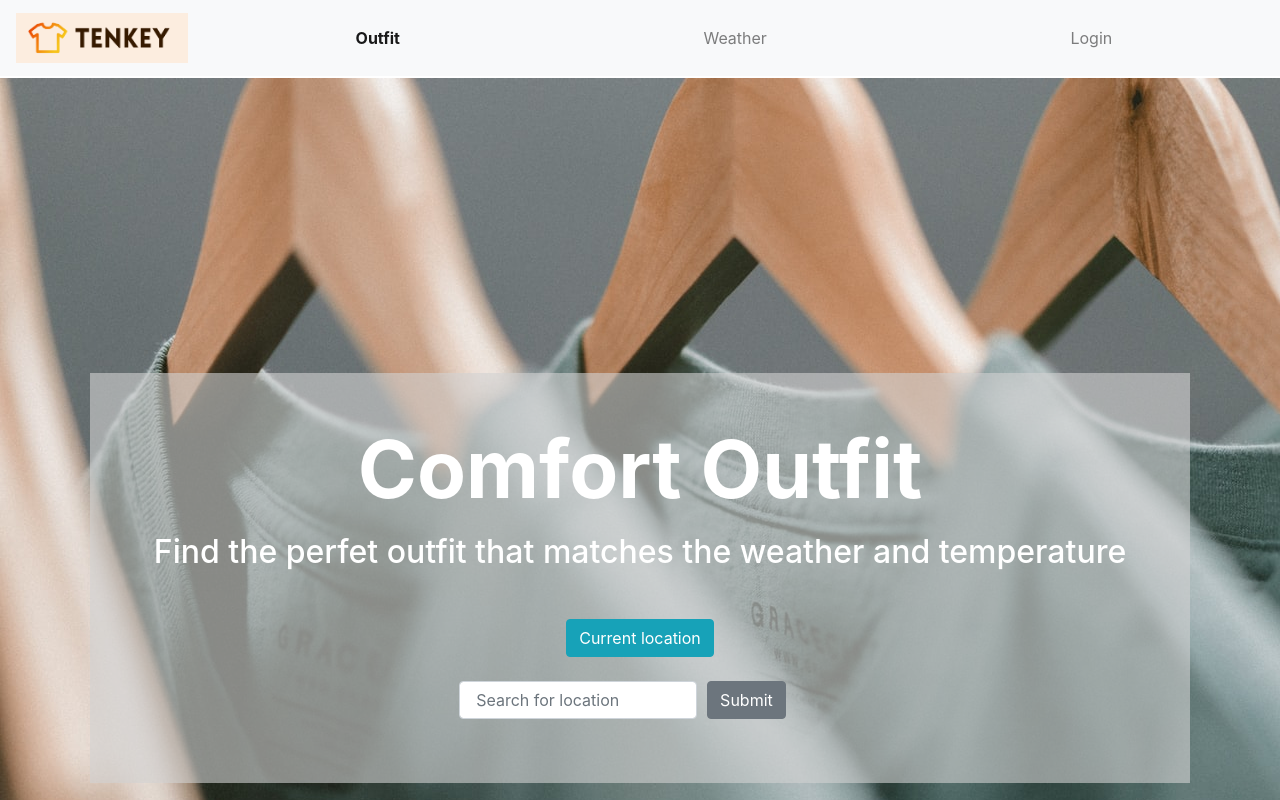
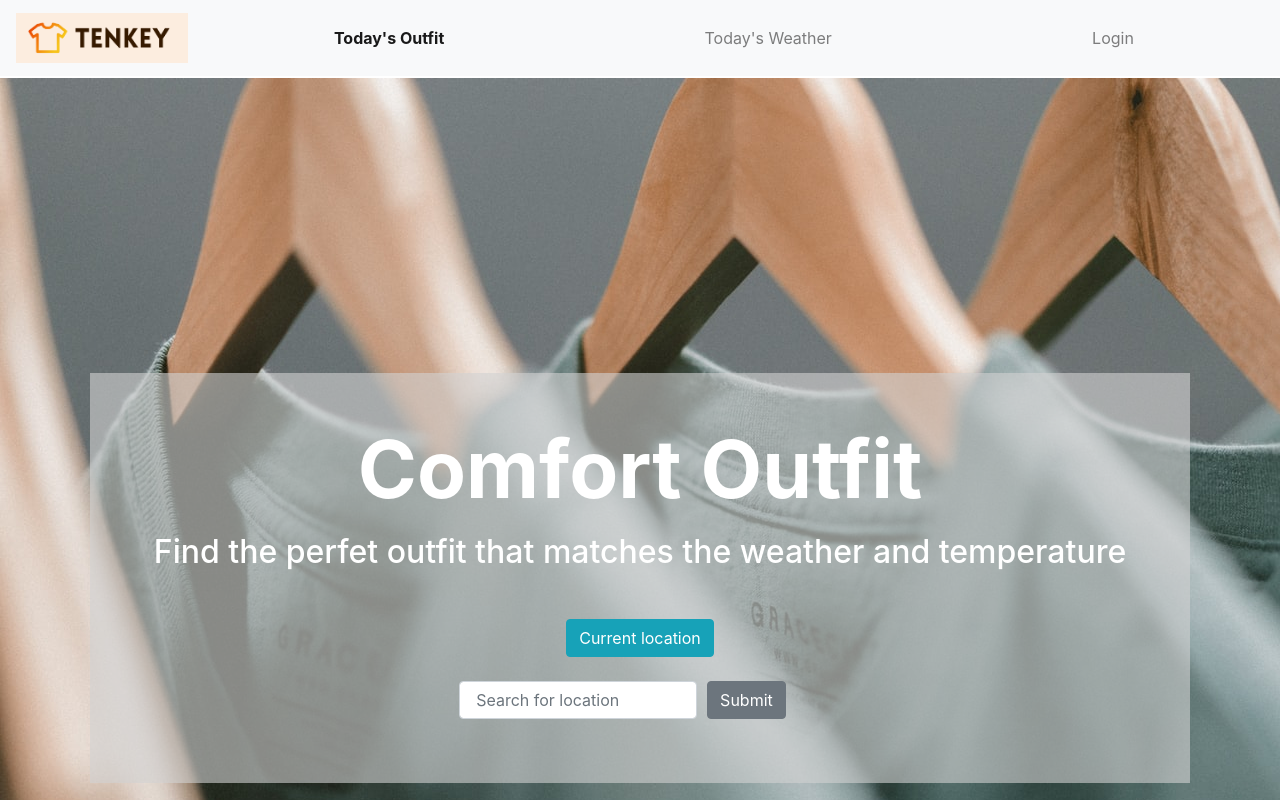
Before and after one commit to RenaWagner/tenkey-client, a React (Create React App) app: page / in a window 1280 px wide. Shown: the top 800 px of the page. Built offline with nearby package versions, Linux system fonts and the light colour scheme.

Commit message:
Clean up NavBar

```diff
--- a/src/components/NavBar/NavBar.tsx
+++ b/src/components/NavBar/NavBar.tsx
@@ -5,7 +5,7 @@ import Navbar from "react-bootstrap/Navbar";
 import tenkeyLogo from "../../logo.png";
 import { useDispatch, useSelector } from "react-redux";
 import { selectUserToken } from "../../store/user/selectors";
-import { Button, Dropdown, NavDropdown } from "react-bootstrap";
+import { Button } from "react-bootstrap";
 import { logout } from "../../store/user/actions";
 import { PersonCircle } from "react-bootstrap-icons";
 
@@ -28,7 +28,7 @@ export default function NavBar() {
               to="/"
               exact
             >
-              Outfit
+              Today's Outfit
             </Nav.Link>
           </Nav.Item>
           <Nav.Item>
@@ -37,7 +37,7 @@ export default function NavBar() {
               as={NavLink}
               to="/weather"
             >
-              Weather
+              Today's Weather
             </Nav.Link>
           </Nav.Item>
           {isLoggedIn ? (
```
